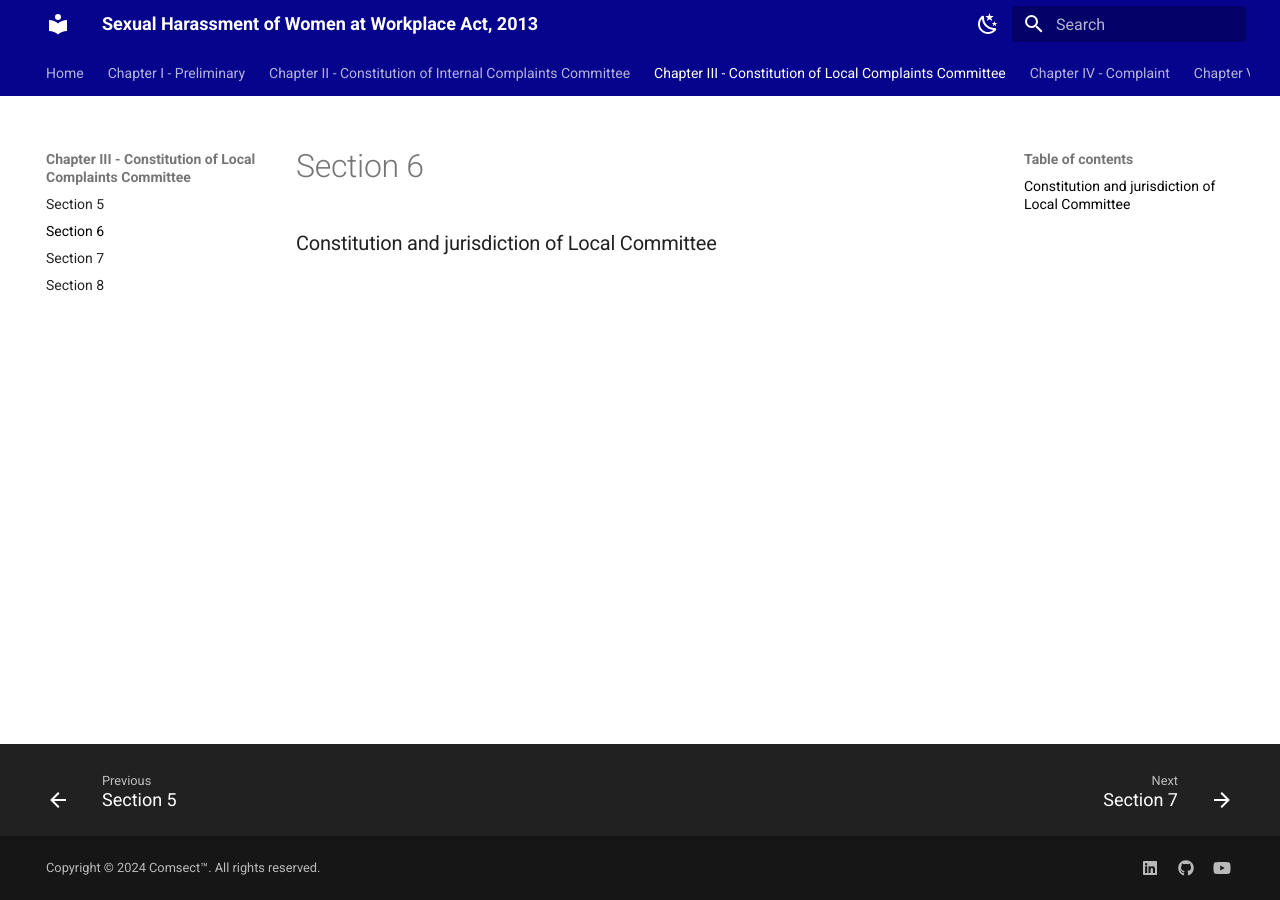
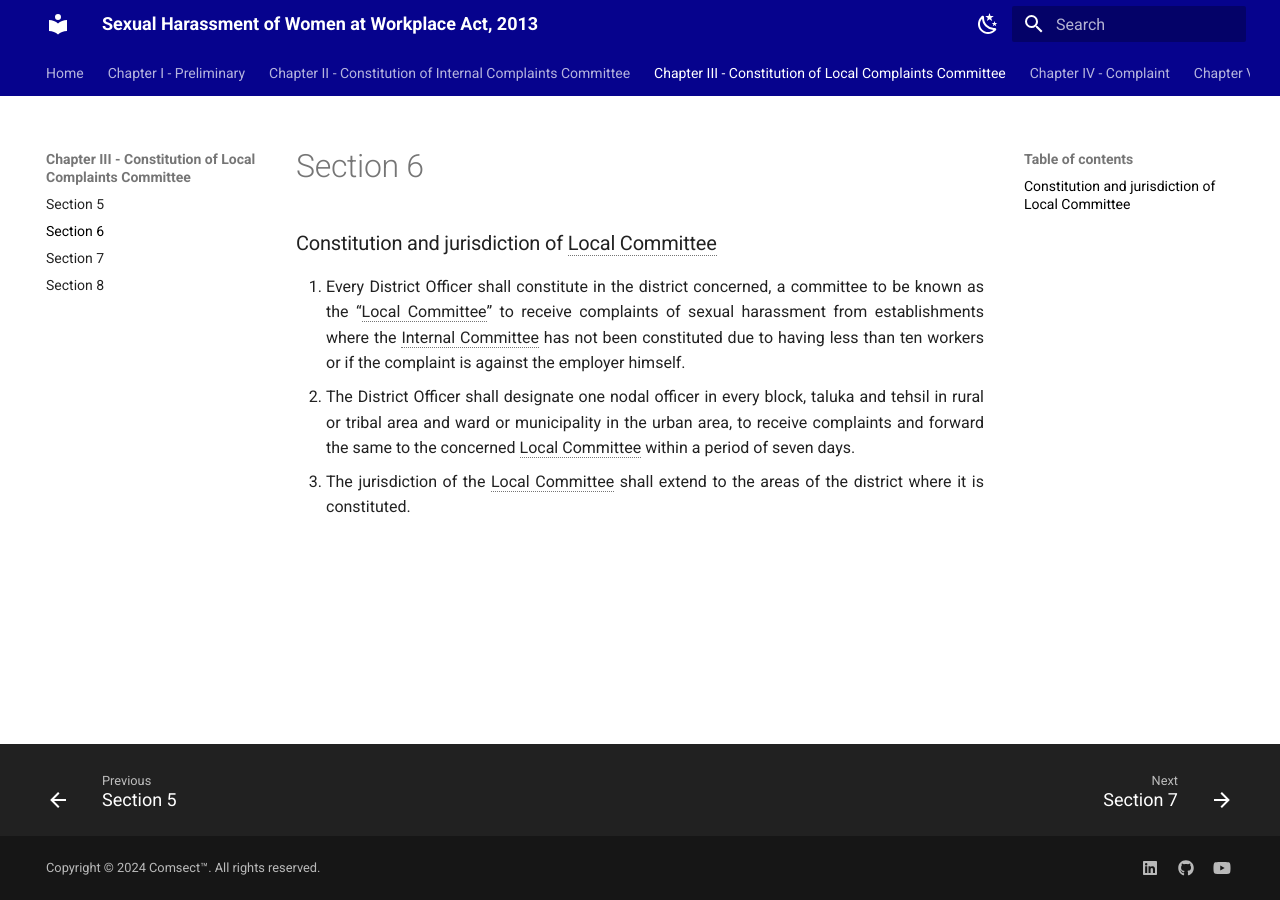
Before and after one commit to comsect/posh-act, an MkDocs documentation site: the page built from docs/en/6.md, in a window 1280 px wide. Built offline with MkDocs 1.6.1 and Material for MkDocs 9.7.7, drawn with Linux system fonts in a browser that asks for light colours.

Commit message:
add section six

```diff
--- a/docs/en/6.md
+++ b/docs/en/6.md
@@ -3,3 +3,12 @@ description: Constitution and jurisdiction of Local Committee
 ---
 
 ### Constitution and jurisdiction of Local Committee
+
+1. <div style="text-align: justify"> Every District Officer shall constitute in the district concerned, a committee to be known as the “Local Committee” to receive complaints of sexual harassment from establishments where the Internal Committee has not been constituted due to having less than ten workers or if the complaint is against the employer himself.
+2. <div style="text-align: justify"> The District Officer shall designate one nodal officer in every block, taluka and tehsil in rural or tribal area and ward or municipality in the urban area, to receive complaints and forward the same to the concerned Local Committee within a period of seven days.
+3. <div style="text-align: justify"> The jurisdiction of the Local Committee shall extend to the areas of the district where it is constituted.
+
+
+
+*[Local Committee]: Subs. by Act 23 of 2016, s. 3 and the Second Schedule, for “Local Complaints Committee” (w.e.f. 6-5-2016).
+*[Internal Committee]: Subs. by Act 23 of 2016, s. 3 and the Second Schedule, for “Internal Complaints Committee” (w.e.f. 6-5-2016).
```
